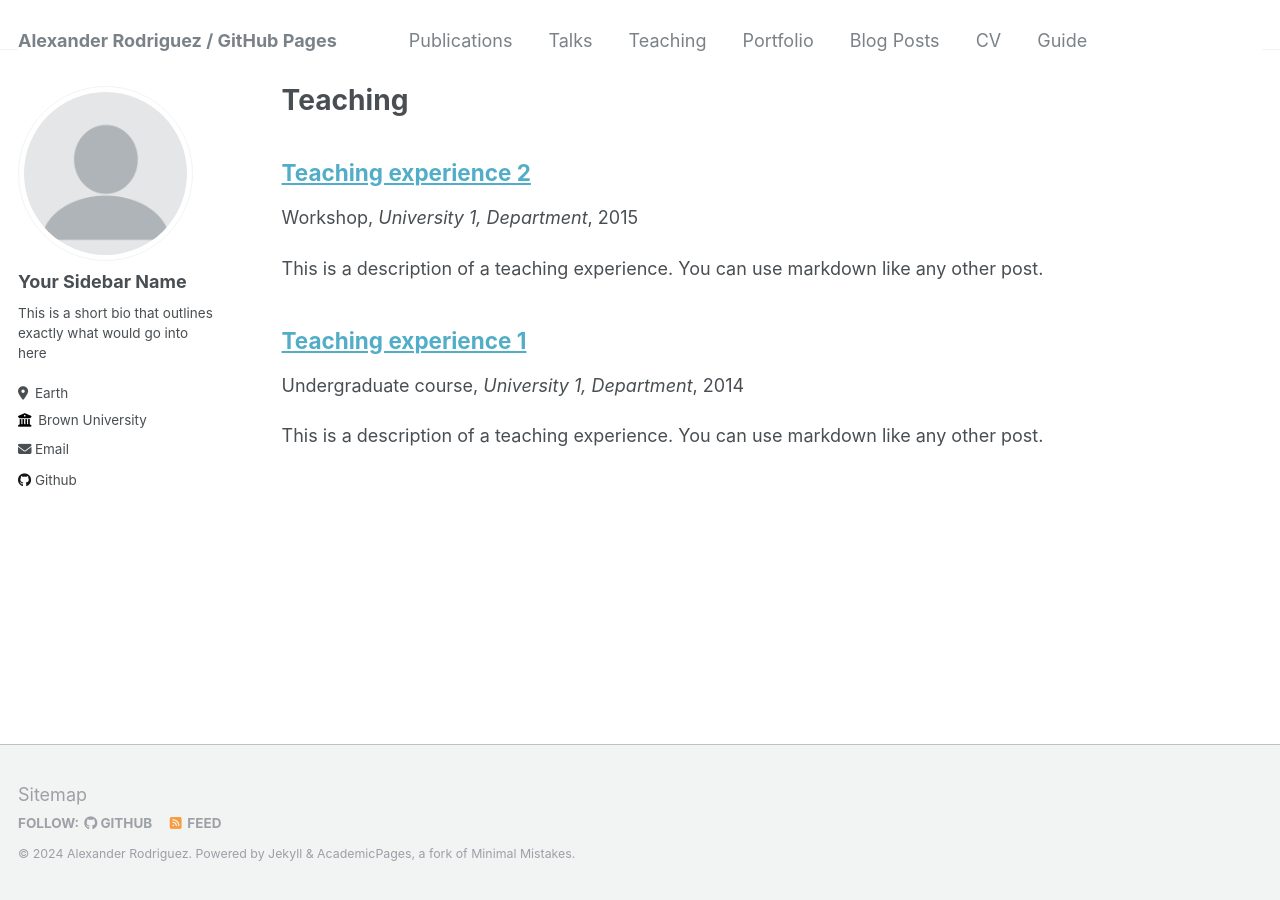
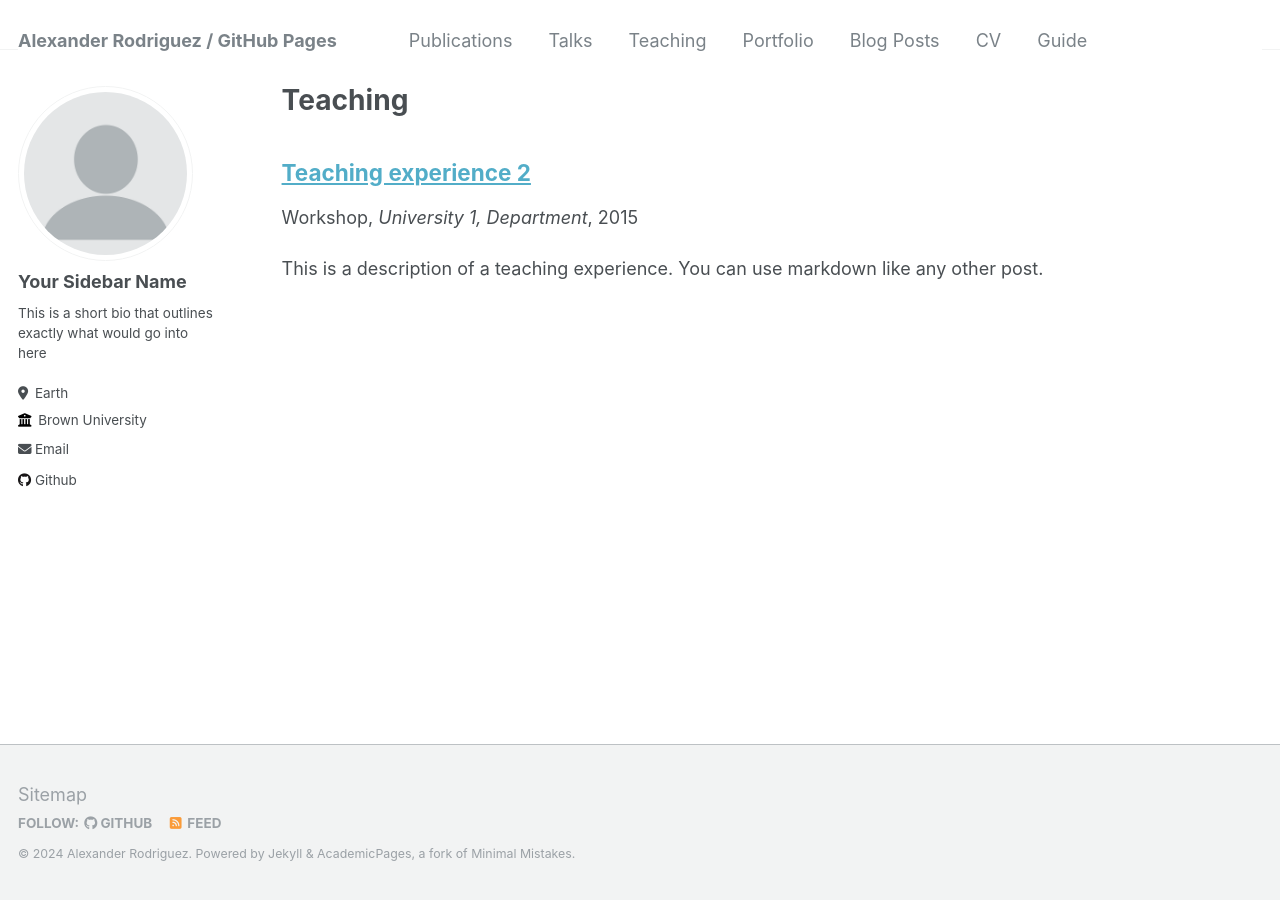
Before and after one commit to rodri270/github.io, a Jekyll site: the page built from _pages/teaching.html, in a window 1280 px wide. Built offline with Jekyll 4.4.1, drawn with Linux system fonts in a browser that asks for light colours.

```diff
--- a/_teaching/2014-spring-teaching-1.md
+++ /dev/null
@@ -1,20 +0,0 @@
----
-title: "Teaching experience 1"
-collection: teaching
-type: "Undergraduate course"
-permalink: /teaching/2014-spring-teaching-1
-venue: "University 1, Department"
-date: 2014-01-01
-location: "City, Country"
----
-
-This is a description of a teaching experience. You can use markdown like any other post.
-
-Heading 1
-======
-
-Heading 2
-======
-
-Heading 3
-======
```
Also changed, not shown: _pages/cv.md (+2 -9 lines), _teaching/2023-spring-stats.md (renamed from _teaching/2015-spring-teaching-2.md).
